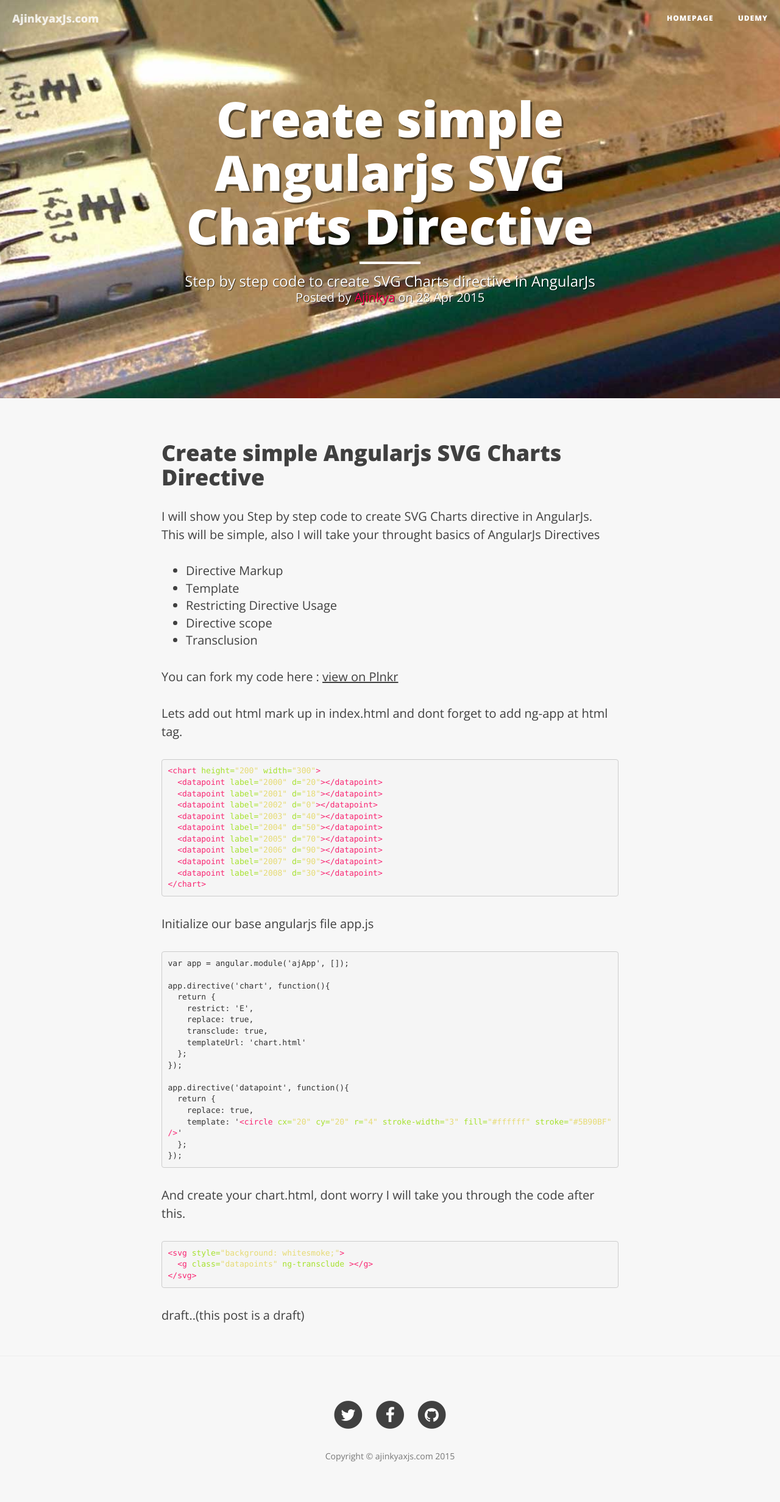
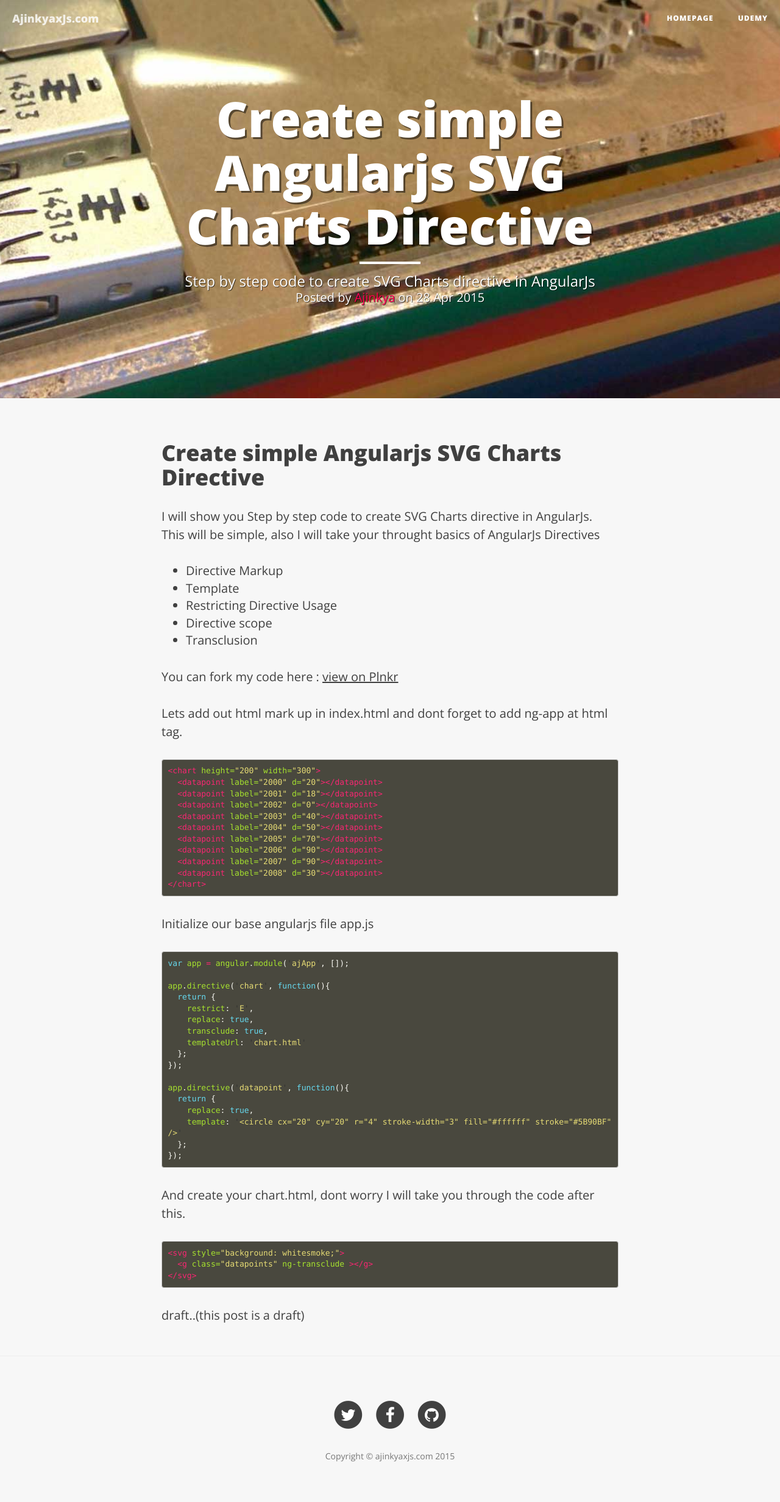
Before and after one commit to steelx/ajinkyaxjs, a Jekyll site: the page built from _posts/2015-04-28-Simple-AngularJs-SVG-Charts-Directive.md, in a window 1280 px wide. Shown: the whole page at 61% size. Built offline with Jekyll 4.4.1, drawn with Linux system fonts in a browser that asks for light colours; nearby versions of some CDN libraries; Markdown is read by kramdown in place of the engine named in the settings; comment, search, counter and statistics services are not loaded.

Commit message:
update css

```diff
--- a/_posts/2015-04-28-Simple-AngularJs-SVG-Charts-Directive.md
+++ b/_posts/2015-04-28-Simple-AngularJs-SVG-Charts-Directive.md
@@ -35,7 +35,7 @@ Lets add out html mark up in index.html and dont forget to add ng-app at html ta
 {% endhighlight %}
 
 Initialize our base angularjs file app.js
-{% highlight html %}
+{% highlight javascript %}
 var app = angular.module('ajApp', []);
 
 app.directive('chart', function(){
--- a/css/codehighlight.css
+++ b/css/codehighlight.css
@@ -1,4 +1,4 @@
-.highlight .hll { background-color: #49483e }
+.highlight .hll, .highlight pre { background-color: #49483e }
 .highlight .c { color: #75715e } /* Comment */
 .highlight .err { color: #960050; background-color: #1e0010 } /* Error */
 .highlight .k { color: #66d9ef } /* Keyword */
```
